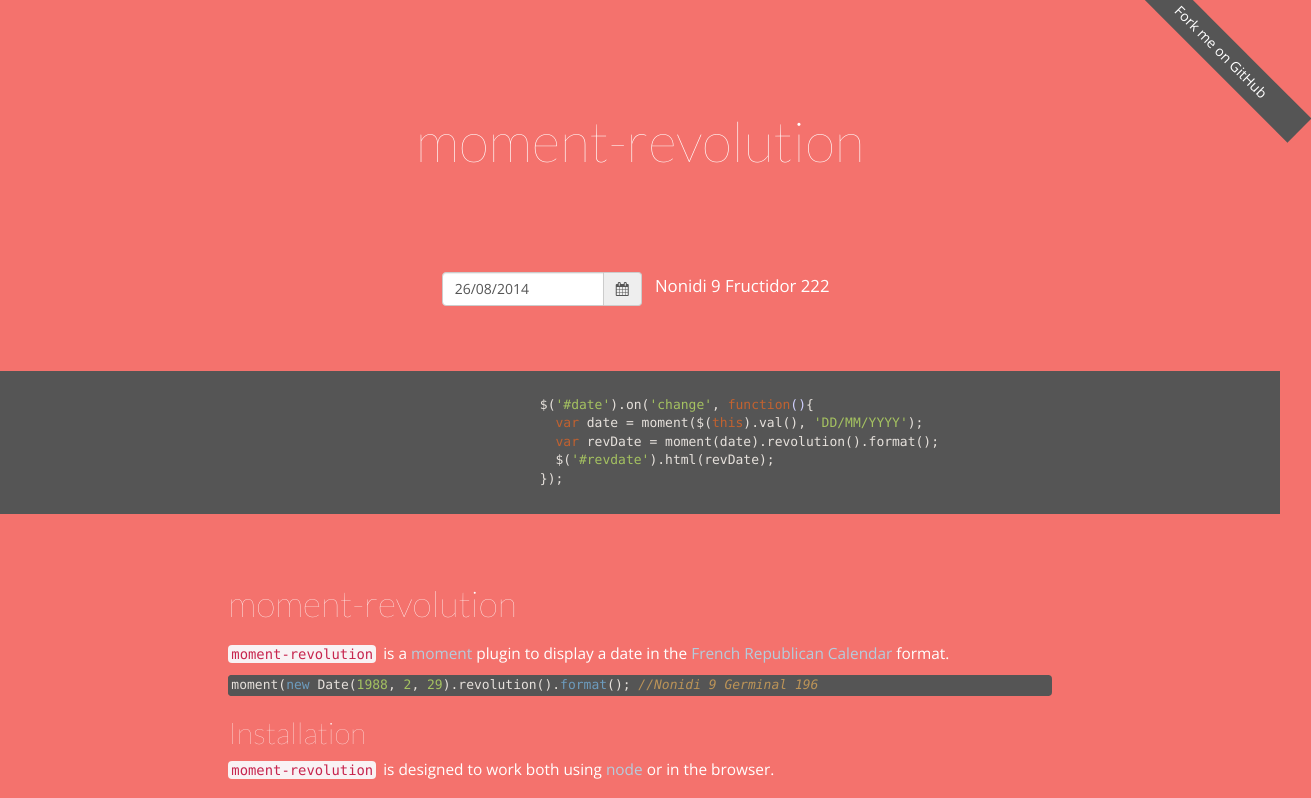
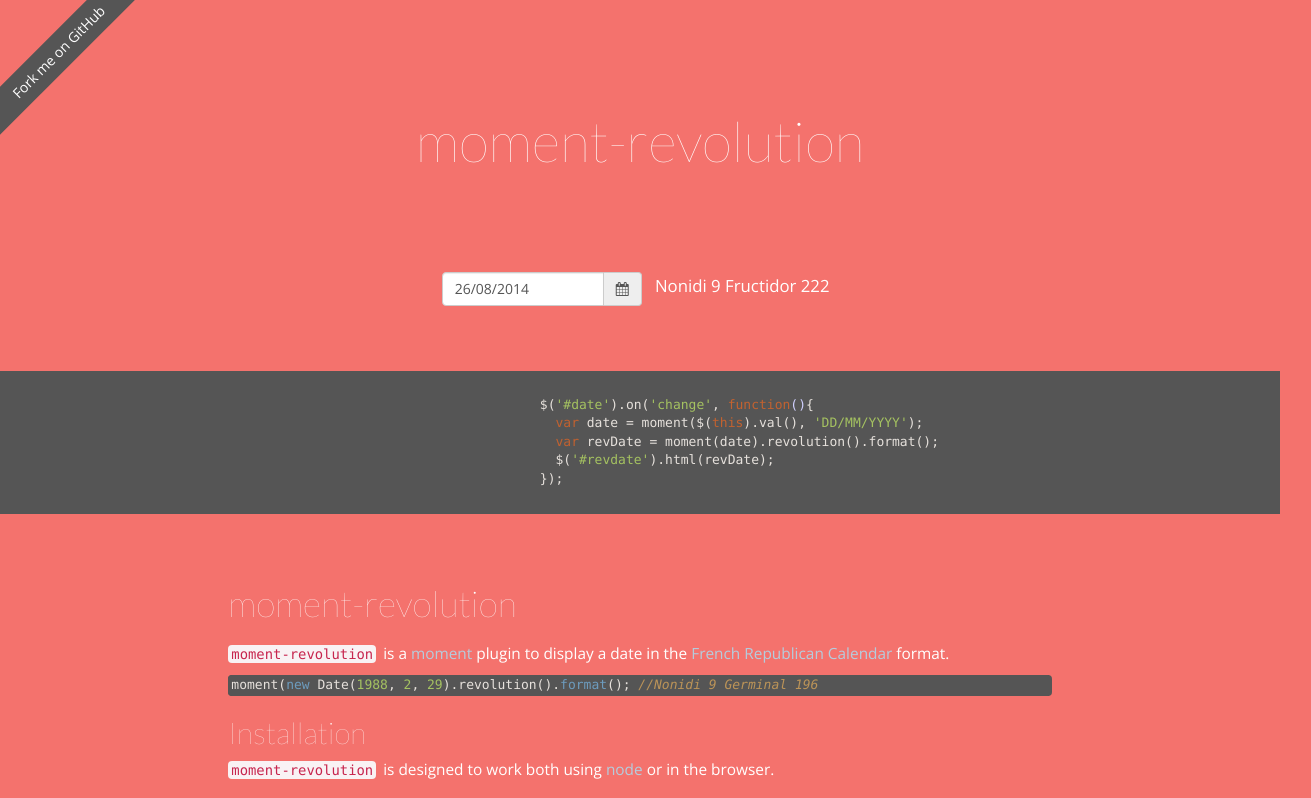
Before and after one commit to nicompte/moment-revolution, a website: page index.html in a window 1280 px wide. Shown: the top 798 px of the page, 1311 px wide, since content can reach past the window. Drawn offline with nearby package versions, Linux system fonts and the light colour scheme.

Commit message:
github ribbon

```diff
--- a/dev/assets/styles/main.less
+++ b/dev/assets/styles/main.less
@@ -124,12 +124,12 @@
 
 a.ribbon {
   top: 2.5em;
-  right: -3.7em;
-  -webkit-transform: rotate(45deg);
-  -moz-transform: rotate(45deg);
-  -ms-transform: rotate(45deg);
-  -o-transform: rotate(45deg);
-  transform: rotate(45deg);
+  left: -3.7em;
+  -webkit-transform: rotate(-45deg);
+     -moz-transform: rotate(-45deg);
+      -ms-transform: rotate(-45deg);
+       -o-transform: rotate(-45deg);
+          transform: rotate(-45deg);
   color: white;
   display: block;
   padding: .5em 3.5em;
```
Also changed, not shown: dev/assets/styles/main.css, styles/main.min.css.
